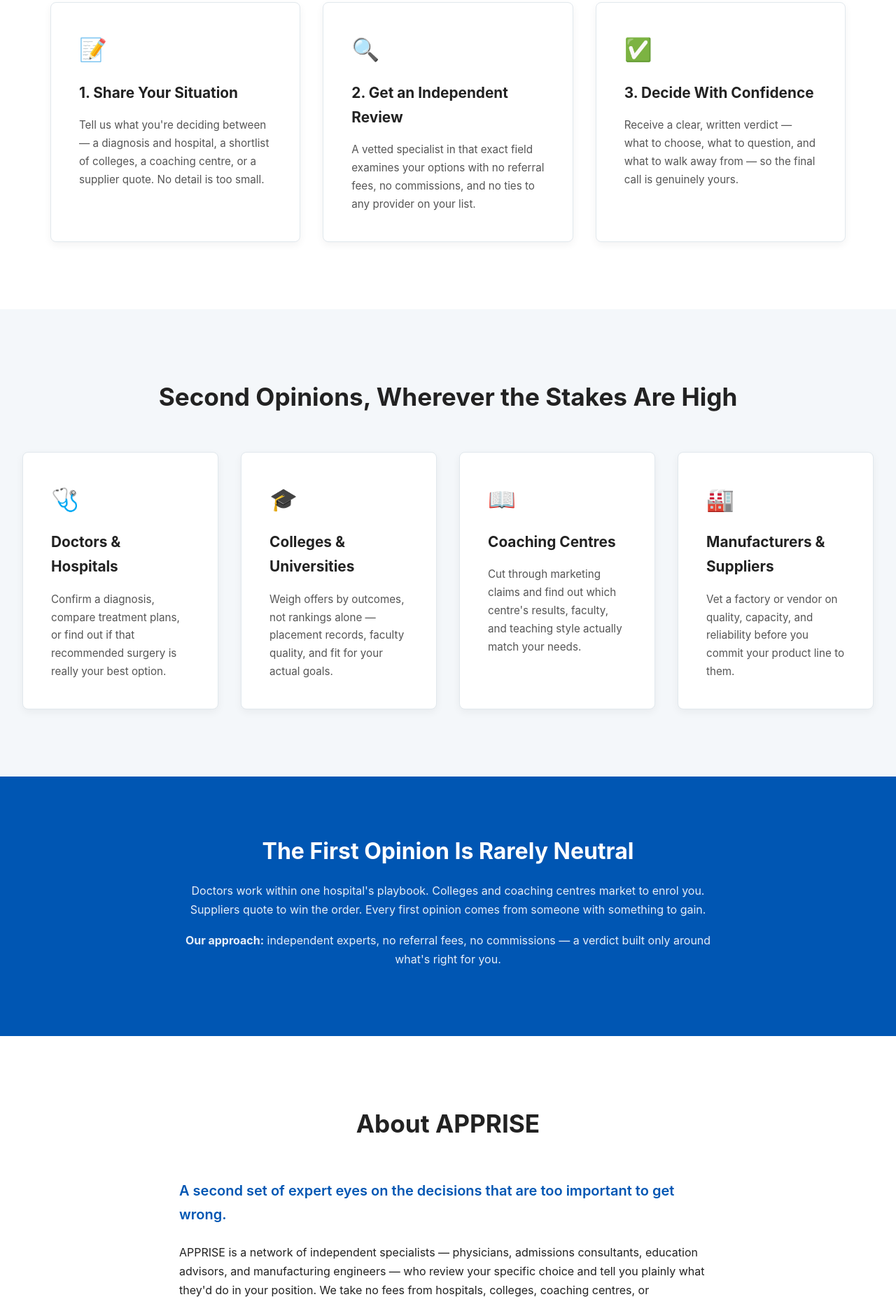
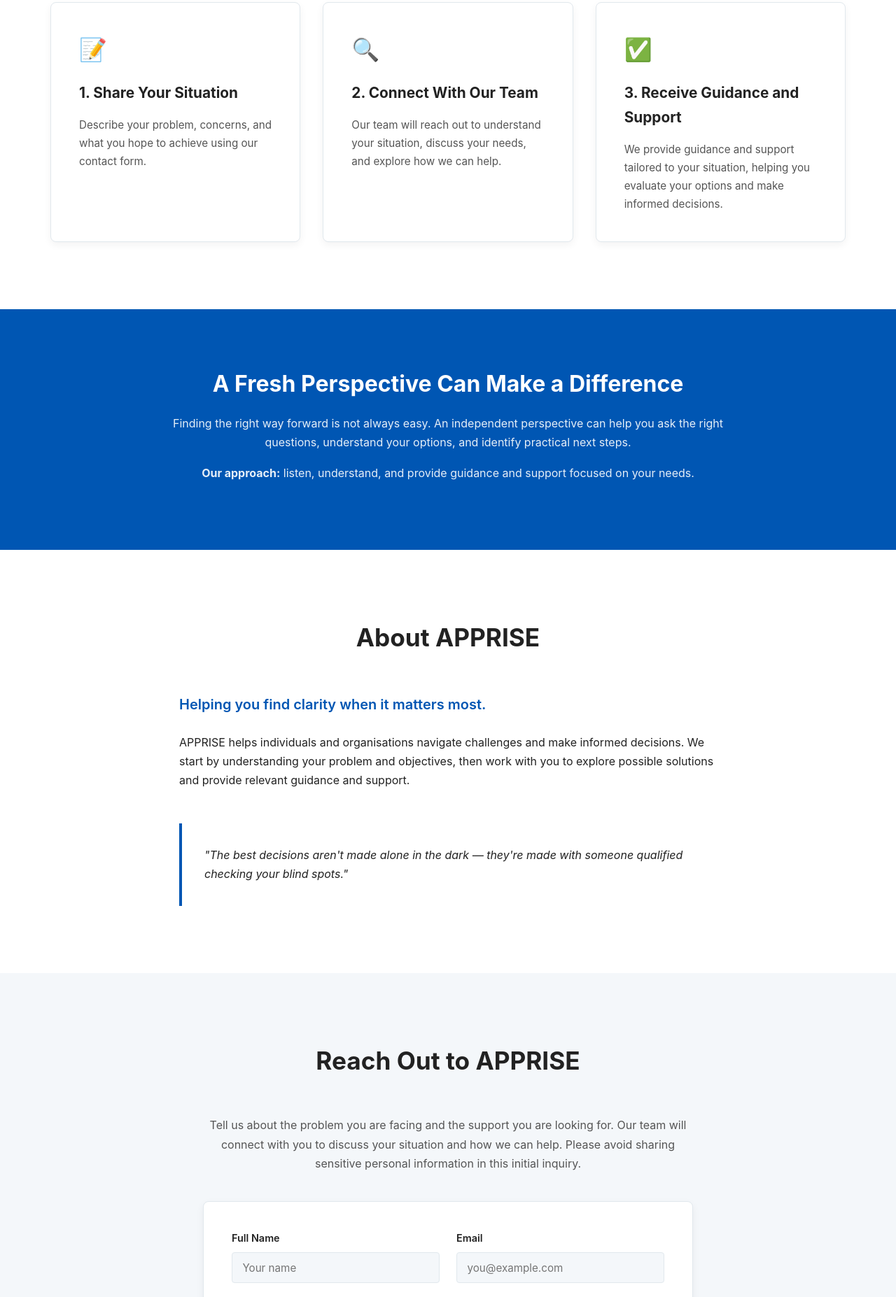
Before and after one commit to shubhamsinha6109-cloud/Aprissearchvaluenew, a plain HTML site: page index.html in a window 1280 px wide. Shown: the part 946-2800 px from the top of the page at 70% size. Drawn offline with Linux system fonts and the light colour scheme.

Commit message:
Generalize APPRISE messaging and simplify inquiry form

```diff
--- a/index.html
+++ b/index.html
@@ -3,7 +3,7 @@
 <head>
     <meta charset="UTF-8">
     <meta name="viewport" content="width=device-width, initial-scale=1.0">
-    <title>APPRISE | Independent Second Opinions for Big Decisions</title>
+    <title>APPRISE | Guidance and Support for Better Decisions</title>
     <link rel="stylesheet" href="style.css">
 </head>
 <body>
@@ -13,7 +13,6 @@
             <ul>
                 <li><a href="#home">Home</a></li>
                 <li><a href="#how">How It Works</a></li>
-                <li><a href="#categories">Categories</a></li>
                 <li><a href="#about">About</a></li>
                 <li><a href="#contact">Contact</a></li>
             </ul>
@@ -27,9 +26,9 @@
             <div class="hero-content">
                 <p class="tagline">"Don't decide alone. Decide informed."</p>
                 <p class="tagline">"If there is a way to do things better, We will find it"</p>
-                <h1>Big decisions deserve a second opinion.</h1>
-                <p class="subtext">Which doctor to trust, which college to choose, which coaching centre is worth your time, which manufacturer to build with — we connect you with independent experts who review your options and tell you the truth, before you commit.</p>
-                <a href="#how" class="btn">Get a Second Opinion</a>
+                <h1>Find clarity. Make informed decisions.</h1>
+                <p class="subtext">Whatever challenge you are facing, APPRISE is here to help. Share your problem with us, and our team will connect with you to understand your needs, explore your options, and provide guidance and support.</p>
+                <a href="#contact" class="btn">Tell Us Your Problem</a>
             </div>
         </section>
 
@@ -40,44 +39,17 @@
                 <div class="card">
                     <div class="icon">📝</div>
                     <h3>1. Share Your Situation</h3>
-                    <p>Tell us what you're deciding between — a diagnosis and hospital, a shortlist of colleges, a coaching centre, or a supplier quote. No detail is too small.</p>
+                    <p>Describe your problem, concerns, and what you hope to achieve using our contact form.</p>
                 </div>
                 <div class="card">
                     <div class="icon">🔍</div>
-                    <h3>2. Get an Independent Review</h3>
-                    <p>A vetted specialist in that exact field examines your options with no referral fees, no commissions, and no ties to any provider on your list.</p>
+                    <h3>2. Connect With Our Team</h3>
+                    <p>Our team will reach out to understand your situation, discuss your needs, and explore how we can help.</p>
                 </div>
                 <div class="card">
                     <div class="icon">✅</div>
-                    <h3>3. Decide With Confidence</h3>
-                    <p>Receive a clear, written verdict — what to choose, what to question, and what to walk away from — so the final call is genuinely yours.</p>
-                </div>
-            </div>
-        </section>
-
-        <!-- Categories -->
-        <section id="categories" class="section alt-bg">
-            <h2>Second Opinions, Wherever the Stakes Are High</h2>
-            <div class="grid-4">
-                <div class="card">
-                    <div class="icon">🩺</div>
-                    <h3>Doctors &amp; Hospitals</h3>
-                    <p>Confirm a diagnosis, compare treatment plans, or find out if that recommended surgery is really your best option.</p>
-                </div>
-                <div class="card">
-                    <div class="icon">🎓</div>
-                    <h3>Colleges &amp; Universities</h3>
-                    <p>Weigh offers by outcomes, not rankings alone — placement records, faculty quality, and fit for your actual goals.</p>
-                </div>
-                <div class="card">
-                    <div class="icon">📖</div>
-                    <h3>Coaching Centres</h3>
-                    <p>Cut through marketing claims and find out which centre's results, faculty, and teaching style actually match your needs.</p>
-                </div>
-                <div class="card">
-                    <div class="icon">🏭</div>
-                    <h3>Manufacturers &amp; Suppliers</h3>
-                    <p>Vet a factory or vendor on quality, capacity, and reliability before you commit your product line to them.</p>
+                    <h3>3. Receive Guidance and Support</h3>
+                    <p>We provide guidance and support tailored to your situation, helping you evaluate your options and make informed decisions.</p>
                 </div>
             </div>
         </section>
@@ -85,9 +57,9 @@
         <!-- Why It Matters Banner -->
         <section id="insights" class="banner">
             <div class="banner-content">
-                <h2>The First Opinion Is Rarely Neutral</h2>
-                <p>Doctors work within one hospital's playbook. Colleges and coaching centres market to enrol you. Suppliers quote to win the order. Every first opinion comes from someone with something to gain.</p>
-                <p><strong>Our approach:</strong> independent experts, no referral fees, no commissions — a verdict built only around what's right for you.</p>
+                <h2>A Fresh Perspective Can Make a Difference</h2>
+                <p>Finding the right way forward is not always easy. An independent perspective can help you ask the right questions, understand your options, and identify practical next steps.</p>
+                <p><strong>Our approach:</strong> listen, understand, and provide guidance and support focused on your needs.</p>
             </div>
         </section>
 
@@ -95,8 +67,8 @@
         <section id="about" class="section">
             <div class="about-container">
                 <h2>About APPRISE</h2>
-                <p class="highlight">A second set of expert eyes on the decisions that are too important to get wrong.</p>
-                <p>APPRISE is a network of independent specialists — physicians, admissions consultants, education advisors, and manufacturing engineers — who review your specific choice and tell you plainly what they'd do in your position. We take no fees from hospitals, colleges, coaching centres, or manufacturers, so our only interest is getting it right for you.</p>
+                <p class="highlight">Helping you find clarity when it matters most.</p>
+                <p>APPRISE helps individuals and organisations navigate challenges and make informed decisions. We start by understanding your problem and objectives, then work with you to explore possible solutions and provide relevant guidance and support.</p>
 
                 <div class="quote-box">
                     <p>"The best decisions aren't made alone in the dark — they're made with someone qualified checking your blind spots."</p>
@@ -105,11 +77,11 @@
         </section>
         <!-- Contact Section -->
         <section id="contact" class="section alt-bg">
-            <h2>Get Your Second Opinion</h2>
+            <h2>Reach Out to APPRISE</h2>
             <div class="contact-wrap">
-                <p class="contact-intro">Tell us what you're deciding between, and which specialist you need — we'll match you with the right independent expert.</p>
+                <p class="contact-intro">Tell us about the problem you are facing and the support you are looking for. Our team will connect with you to discuss your situation and how we can help. Please avoid sharing sensitive personal information in this initial inquiry.</p>
                 <form class="contact-form" action="https://formsubmit.co/apris.searchvalue@gmail.com" method="POST">
-                    <input type="hidden" name="_subject" value="New Second Opinion Request — APPRISE">
+                    <input type="hidden" name="_subject" value="New Guidance and Support Inquiry — APPRISE">
                     <input type="hidden" name="_template" value="table">
                     <input type="hidden" name="_captcha" value="false">
                     <div class="form-row">
@@ -123,21 +95,10 @@
                         </div>
                     </div>
                     <div class="form-group">
-                        <label for="category">What do you need a second opinion on?</label>
-                        <select id="category" name="Category" required>
-                            <option value="" disabled selected>Select a category</option>
-                            <option value="Doctor / Hospital">Doctor / Hospital</option>
-                            <option value="College / University">College / University</option>
-                            <option value="Coaching Centre">Coaching Centre</option>
-                            <option value="Manufacturer / Supplier">Manufacturer / Supplier</option>
-                            <option value="Other">Something else</option>
-                        </select>
+                        <label for="message">Describe your problem</label>
+                        <textarea id="message" name="Situation" rows="5" placeholder="Describe your problem, what you hope to achieve, and the guidance or support you need." required></textarea>
                     </div>
-                    <div class="form-group">
-                        <label for="message">Tell us about your situation</label>
-                        <textarea id="message" name="Situation" rows="5" placeholder="What are you deciding between, and what's making this hard to call?" required></textarea>
-                    </div>
-                    <button type="submit" class="btn">Request a Second Opinion</button>
+                    <button type="submit" class="btn">Submit Your Inquiry</button>
                 </form>
             </div>
         </section>
```
